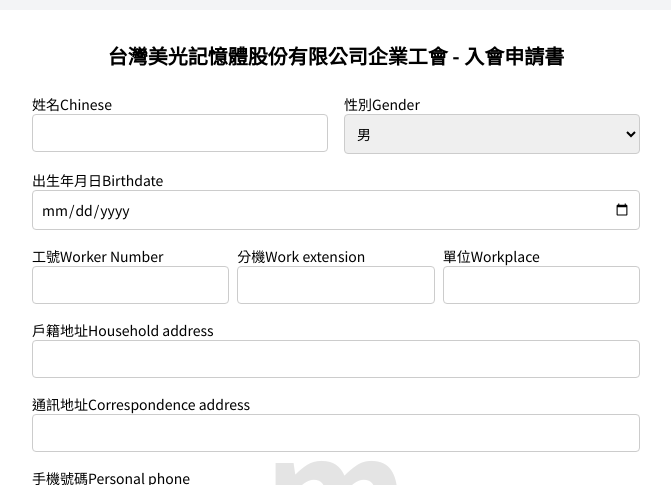
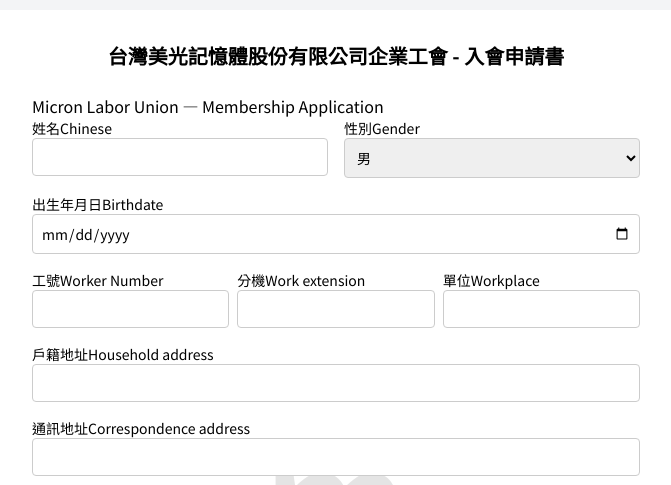
Before and after one commit to asdfgghghhh/micron-union-form, a plain HTML site: page index.html in a window 1280 px wide. Shown: the top 485 px of the page, without its empty margins (304-975 px from the left). Drawn offline with nearby package versions, Linux system fonts and the light colour scheme.

Commit message:
Update index.html

```diff
--- a/index.html
+++ b/index.html
@@ -40,6 +40,7 @@
 
     <div class="main-form-content">
         <h1 class="text-xl font-bold text-center mb-6">台灣美光記憶體股份有限公司企業工會 - 入會申請書</h1>
+        <h2>Micron Labor Union — Membership Application</h2>
         <div class="space-y-4 text-sm">
             <div class="grid grid-cols-2 gap-4">
                 <div>姓名Chinese<input type="text" class="form-input"></div>
```
